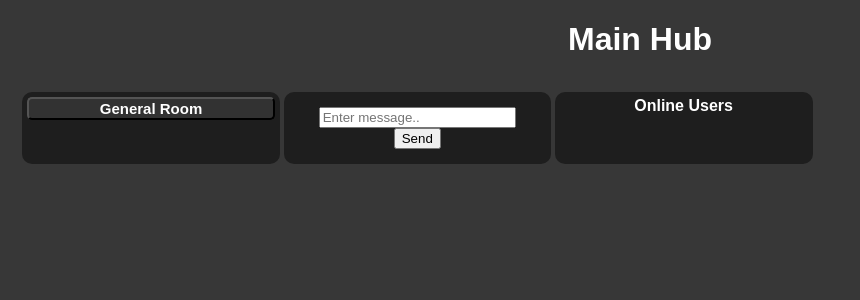
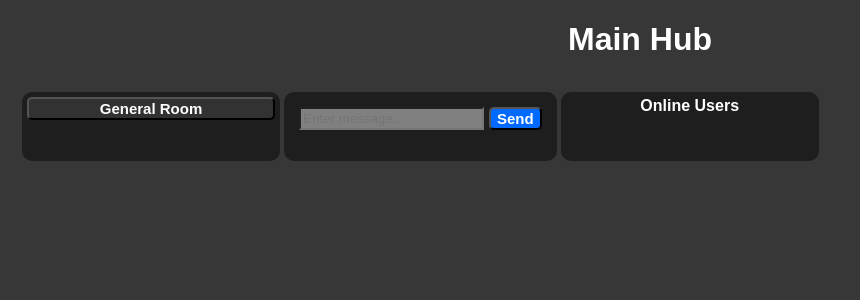
Before and after one commit to surajb92/community-hub, a Flask app: template templates/chatpage.html in a window 1280 px wide. Shown: the part 36-336 px from the top of the page, without its empty margins (0-860 px from the left). Run offline with Flask 3, Linux system fonts and the light colour scheme; the template is opened without the code that fills it, so the values that code supplies are empty; parts of the project's set-up code (start-up, migrations or seed data) failed here and were passed over; some libraries are stand-ins or nearby versions.

Commit message:
Added styling for send button and highlighting for current room.

```diff
--- a/static/css/main.css
+++ b/static/css/main.css
@@ -65,6 +65,10 @@ body, html {
   background-color: gray;
 }
 
+.room-button.current {
+  border-color: blue;
+}
+
 .chat-container {
   display: flex;
   flex-direction: row;
@@ -101,6 +105,28 @@ body, html {
   border-radius: 5px;
   font-weight: bold;
   font-size: 15px;
+}
+
+.chat-txtbox {
+  color: white;
+  background-color: gray;
+  flex-grow: 1;
+  margin-right: 5px;
+}
+
+.chat-sendbutton {
+  background-color: hsl(215, 100%, 50%);
+  border-radius: 5px;
+  color: white;
+  font-weight: bold;
+  font-size: 15px;
+  margin: auto;
+}
+
+.chat-sendbutton:hover {
+  color: black;
+  border-color: black;
+  background-color: gray;
 }
 
 .muted-text {
--- a/static/js/chat_handler.js
+++ b/static/js/chat_handler.js
@@ -49,6 +49,7 @@ document.addEventListener('DOMContentLoaded', function(event) {
     chat_list.style.display = "block";
     populateChat(init_chat);
     populateUsers(online_users);
+    document.getElementById('btn-'+room).classList.toggle('current');
     setTimeout(() => { observer.observe(loadbar) }, 1000);
     startCooldown(cd);
 });
@@ -115,7 +116,7 @@ function populateChat(chats, scrolldown=true) {
         chat_list.prepend(t);
     }
     // This auto smooth scrolls to the last chat, if 2nd argument is not given
-    if (scrolldown)
+    if (scrolldown && chat_list.hasChildNodes())
         chat_list.lastChild.scrollIntoView( { behavior:'smooth' })
     else {
         chat_list.scrollTop = chat_list.scrollHeight - h
@@ -189,7 +190,6 @@ function generatePeerColor() {
             too_similar = Math.abs(hue - h) < 5;
             if (too_similar) {
                 looper = true;
-                console.log("Colors too similar")
                 break;
             }
         }
@@ -215,6 +215,9 @@ function changeRoom(roomid) {
     var new_chat = document.getElementById(roomid);
     old_chat.style.display = "none";
     new_chat.style.display = "block";
+    document.getElementById('btn-'+room).classList.toggle('current');
+    document.getElementById('btn-'+roomid).classList.toggle('current');
+
     socketio.emit("changeroom", { newroom: roomid} );
     room = roomid;
     if (!new_chat.hasChildNodes())
--- a/templates/chatpage.html
+++ b/templates/chatpage.html
@@ -6,7 +6,7 @@
 const uname = '{{user}}';
 const utype = '{{usertype}}';
 var cd = {{cooldown}}
-var room = "{{room}}";
+var room = '{{room}}';
 var init_chat = {{ chats | tojson }};
 var online_users = {{ online | tojson }};
 </script>
@@ -17,17 +17,21 @@ var online_users = {{ online | tojson }};
 <h1 id="chattitle" style="text-align: center">Main Hub</h1>
 <div class="chat-container">
 	<div class="chat-section" style="width: 20%;">
-		<button class="room-button" onclick="changeRoom('general')">General Room</button><br><br>
+		<button class="room-button" id="btn-general" onclick="changeRoom('general')">General Room</button><br><br>
 		{% if usertype == 'registered' %}
-		<button class="room-button" onclick="changeRoom('weebchat')">Anime | Manga | Manhwa etc.</button>
+		<button class="room-button" id="btn-weebchat" onclick="changeRoom('weebchat')">Anime | Manga | Manhwa etc.</button>
+		<button class="room-button" id="btn-music" onclick="changeRoom('music')">Music</button>
+		<button class="room-button" id="btn-politics" onclick="changeRoom('politics')">Politics (be nice)</button>
 		{% endif %}
 	</div>
 	<div class="chat-section" style="width: fit-content;">
 		<div class="chat-list" id="general"></div>
 		<div class="chat-list" id="weebchat"></div>
-		<div id="userchatbox" style="text-align: center; padding: 10px;">
-			<input type="text" style="width: 80%;" placeholder="Enter message.." id="userchat" name="userchat" />
-			<button type="submit" id="send-btn" onclick="sendMessage()">Send</button>
+		<div class="chat-list" id="music"></div>
+		<div class="chat-list" id="politics"></div>
+		<div id="userchatbox" style="display:flex; flex-direction:row; padding: 10px;">
+			<input class="chat-txtbox" type="text" placeholder="Enter message.." id="userchat" name="userchat" />
+			<button type="submit" class="chat-sendbutton" id="send-btn" onclick="sendMessage()">Send</button>
 		</div>
 	</div>
 	<div class="chat-section" style="width: 20%;">
```
